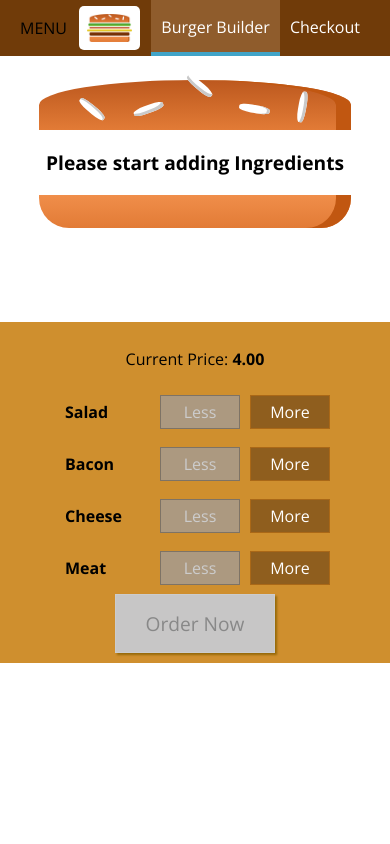
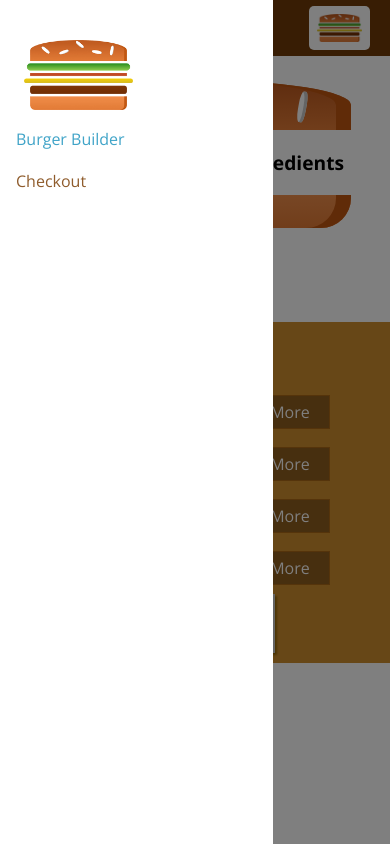
Before and after one commit to katiejduane/ReactWithMax, a React (Create React App) app in the folder 8-basicBurgerApp/: page / in a window 390 px wide. Built offline with nearby package versions, Linux system fonts and the light colour scheme.

Commit message:
updates to sidedrawer for mobile

```diff
--- a/8-basicBurgerApp/src/components/Layout/Layout.js
+++ b/8-basicBurgerApp/src/components/Layout/Layout.js
@@ -1,16 +1,29 @@
-import React from 'react';
+import React, { Component } from 'react';
 import Aux from '../../hoc/Aux';
 import './Layout.css'
-import Toolbar from '../Navigation/Toolbar/Toolbar'
+import Toolbar from '../Navigation/Toolbar/Toolbar';
+import SideDrawer from '../Navigation/SideDrawer/SideDrawer';
 
-const layout = (props) => (
+class Layout extends Component {
+    state = {
+        showSideDrawer: true
+    }
+
+    sideDrawerClosedHandler = () => {
+        this.setState({showSideDrawer: false})
+    }
+
+    render() {
+        return(
             <Aux>
                 <Toolbar />
+                <SideDrawer open={this.state.showSideDrawer} closed={this.sideDrawerClosedHandler}/>
                 <main className="Content">
-                {props.children}
+                    {this.props.children}
                 </main>
-        {/* <Footer /> */}
             </Aux >
         )
+    }
+}
 
-export default layout;
+export default Layout;
--- a/8-basicBurgerApp/src/components/Logo/Logo.js
+++ b/8-basicBurgerApp/src/components/Logo/Logo.js
@@ -4,7 +4,7 @@
 import './Logo.css'
 
 const logo = (props) => (
-    <div className="Logo">
+    <div className="Logo" style={{height: props.height}}>
         <img src={burgerLogo} alt="burger" />
     </div>
 )
--- a/8-basicBurgerApp/src/components/Navigation/NavItems/NavItem/NavItem.css
+++ b/8-basicBurgerApp/src/components/Navigation/NavItems/NavItem/NavItem.css
@@ -1,19 +1,38 @@
+.NavItem {
+    margin: 10px 0;
+    box-sizing: border-box;
+    display: block;
+    width: 100%;
+}
+
+.NavItem a {
+    color: #8f5c2c;
+    text-decoration: none;
+    width: 100%;
+    box-sizing: border-box;
+    display: block;
+}
+
+.NavItem a:hover,
+.NavItem a:active,
+.NavItem a.active {
+    color: #40A4c8;
+}
+
+@media (min-width: 500px){
         .NavItem {
         margin: 0;
-    box-sizing: border-box;
         display: flex;
         height: 100%;
+        width: auto;
         align-items: center;
     }
 
     .NavItem a {
         color: white;
-    text-decoration: none;
         height: 100%;
         padding: 16px 10px;
         border-bottom: 4px solid transparent;
-    box-sizing: border-box;
-    display: block;
     }
 
     .NavItem a:hover,
@@ -23,3 +42,4 @@
         border-bottom: 4px solid #40A4c8;
         color: white;
     }
+}
--- a/8-basicBurgerApp/src/components/Navigation/NavItems/NavItems.css
+++ b/8-basicBurgerApp/src/components/Navigation/NavItems/NavItems.css
@@ -3,6 +3,14 @@
     padding: 0;
     list-style: none;
     display: flex;
+    flex-flow: column;
     align-items: center;
     height: 100%;
 }
+
+@media (min-width: 500px){
+    .NavItems{
+        flex-flow: row;
+        margin-top: 32px;
+    }
+}
--- /dev/null
+++ b/8-basicBurgerApp/src/components/Navigation/SideDrawer/SideDrawer.css
@@ -0,0 +1,38 @@
+.SideDrawer {
+    position: fixed;
+    width: 280px;
+    max-width: 70%;
+    height: 100%;
+    left: 0;
+    top: 0;
+    z-index: 200;
+    background-color: white;
+    padding: 32px 16px;
+    box-sizing: border-box;
+    transition: transform 0.3s ease-out;
+}
+
+@media (min-width: 500px){
+    .SideDrawer{
+        display: none;
+    }
+}
+
+.Open {
+    transform: translateX(0);
+}
+
+.Close{
+    transform: translateX(-100%);
+}
+
+/* .Logo {
+    margin-bottom: 32px;
+    height: 11%;
+} */
+
+@media (max-width: 499px){
+    .DesktopOnly{
+        display: none;
+    }
+}
--- /dev/null
+++ b/8-basicBurgerApp/src/components/Navigation/SideDrawer/SideDrawer.js
@@ -0,0 +1,30 @@
+import React from 'react';
+
+import Logo from '../../Logo/Logo';
+import NavigationItems from '../NavItems/NavItems';
+import './SideDrawer.css';
+import Backdrop from '../../UI/Backdrop/Backdrop';
+import Aux from '../../../hoc/Aux'
+
+const sideDrawer = (props) => {
+    // conditionally attach CSS classes
+    let attachedClasses = ["SideDrawer", "Close"];
+    if(props.open){
+        attachedClasses = ["SideDrawer", "Open"]
+    }
+
+    return(
+        <Aux>
+        <Backdrop show={props.open} clicked={props.closed} />
+        <div className={attachedClasses.join(' ')}>
+            <Logo height="11%"/>
+            <nav>
+                <NavigationItems />
+            </nav>
+        </div>
+        </Aux >
+    );
+
+}
+
+export default sideDrawer;
--- a/8-basicBurgerApp/src/components/Navigation/Toolbar/Toolbar.css
+++ b/8-basicBurgerApp/src/components/Navigation/Toolbar/Toolbar.css
@@ -17,3 +17,7 @@
     height: 100%;
 
 }
+
+/* .Logo{
+    height: 80%;
+} */
--- a/8-basicBurgerApp/src/components/Navigation/Toolbar/Toolbar.js
+++ b/8-basicBurgerApp/src/components/Navigation/Toolbar/Toolbar.js
@@ -6,8 +6,8 @@
 const toolbar = (props) => (
     <header className="Toolbar">
         <div>MENU</div>
-        <Logo />
-        <nav>
+        <Logo height="80%"/>
+        <nav className ="DesktopOnly">
             <NavItems />
         </nav>
     </header>
```
Lines whose indentation alone changed are shown as unchanged.
